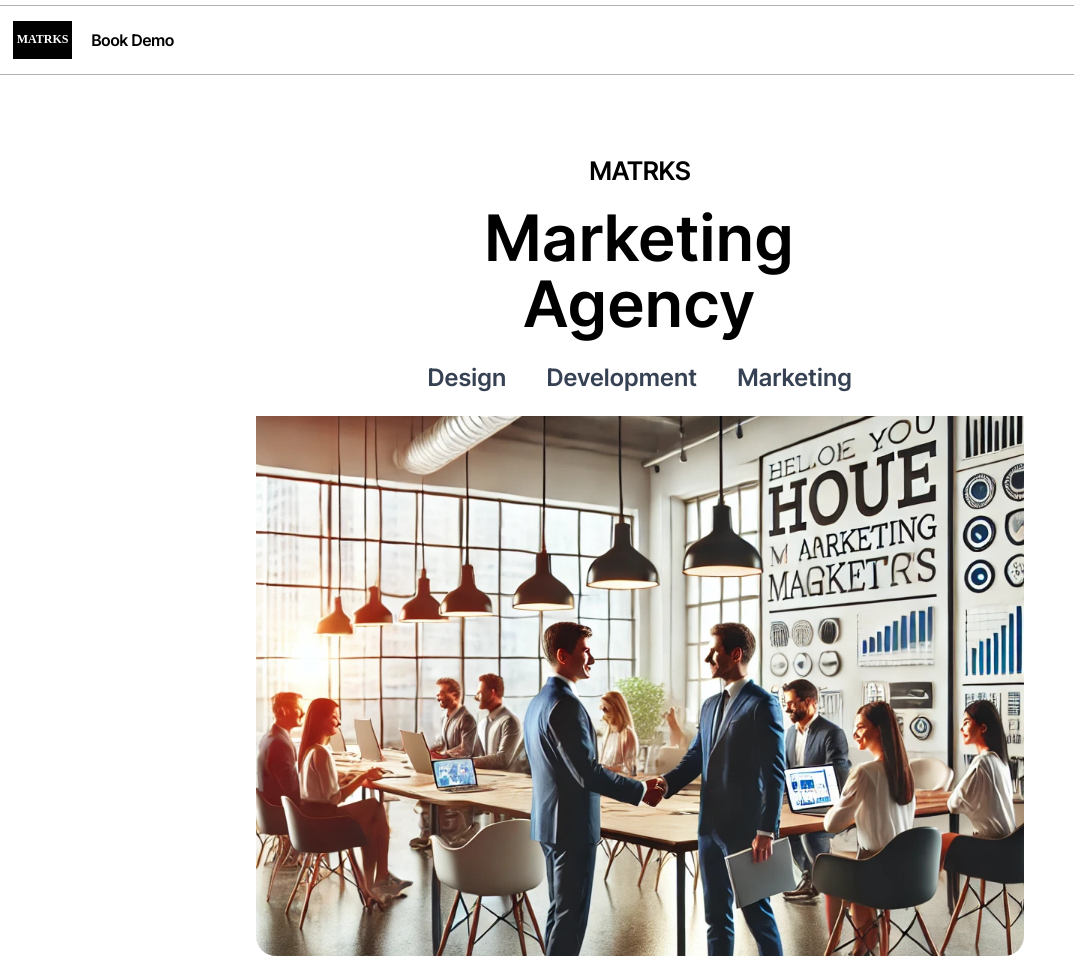
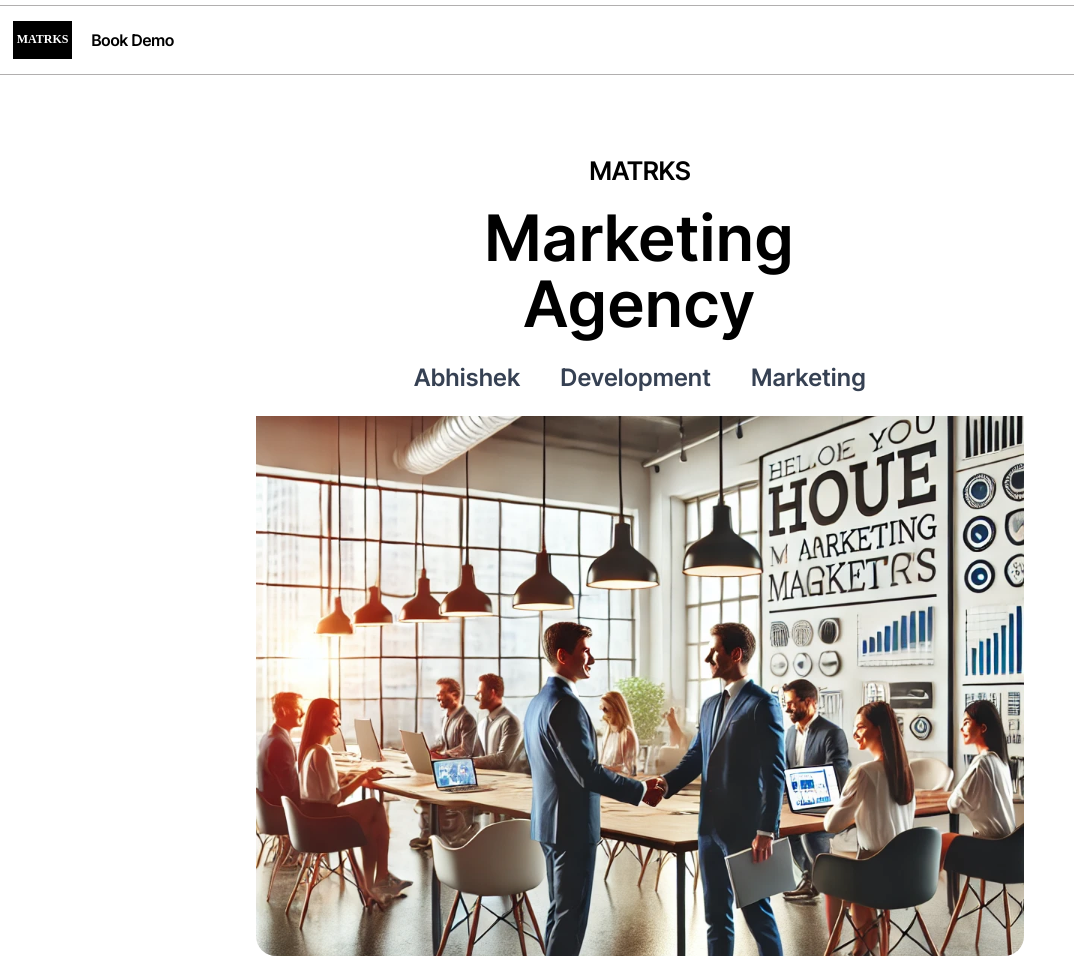
Before and after one commit to Arunyadav46/Matrks, a plain HTML site: page index.html in a window 1280 px wide. Shown: the top 956 px of the page, without its empty margins (0-1074 px from the left). Drawn offline with nearby package versions, Linux system fonts and the light colour scheme.

Commit message:
Update index.html

```diff
--- a/index.html
+++ b/index.html
@@ -28,7 +28,7 @@
             </div>
            <div class="flex flex-wrap gap-6 sm:gap-10 items-center justify-center py-6 text-center">
   <div class="border-b-2 border-transparent hover:border-blue-500 text-[15px] sm:text-2xl text-gray-700 hover:text-blue-600 font-semibold tracking-wide transition duration-300 cursor-pointer">
-    Design
+    Abhishek
   </div>
   <div class="border-b-2 border-transparent hover:border-blue-500 text-[15px] sm:text-2xl text-gray-700 hover:text-blue-600 font-semibold tracking-wide transition duration-300 cursor-pointer">
     Development
```
